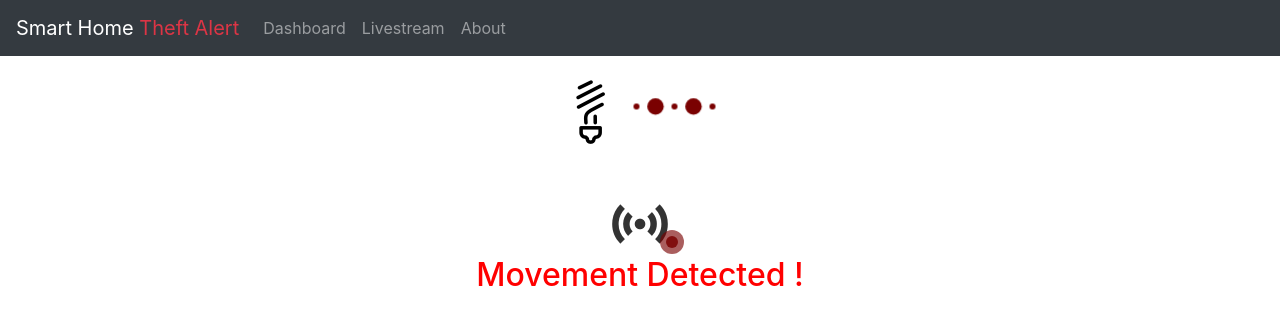
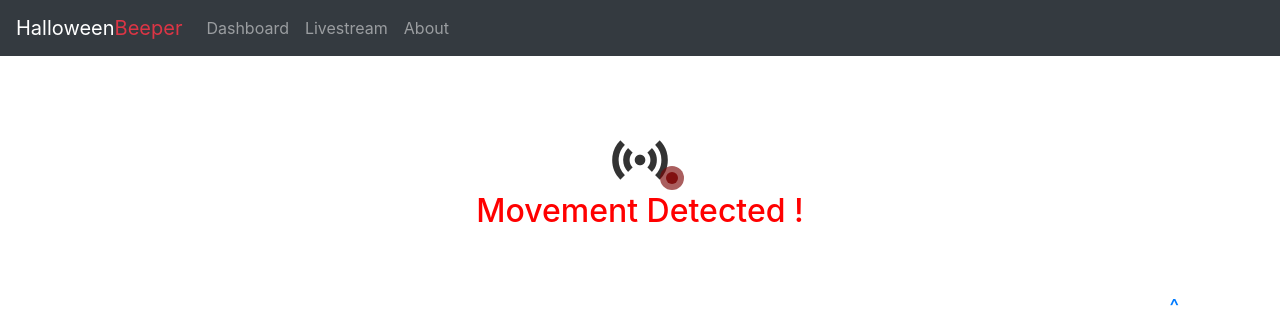
Before and after one commit to mitcodelab/beep, a plain HTML site: page index.html in a window 1280 px wide. Shown: the top 328 px of the page. Drawn offline with nearby package versions, Linux system fonts and the light colour scheme.

Commit message:
Update index.html

```diff
--- a/index.html
+++ b/index.html
@@ -6,14 +6,14 @@
    <link rel="stylesheet" href="assets/css/loaders.css">
    <link rel="stylesheet" href="assets/css/main.css">
    <link rel="stylesheet" href="assets/css/bootstrap.min.css">
-  <title>SmartHome Theft Alert</title>
+  <title>Hallowbeep</title>
   <link rel="shortcut icon" type="image/png" href="assets/img/profile.png">
 </head>
 
 <body>
 
 <nav id="navbar-site" class="navbar navbar-dark bg-dark navbar-expand-sm">
-  <a class="navbar-brand" href="#">Smart Home <span class="text-danger">Theft Alert</span></a>
+  <a class="navbar-brand" href="#">Halloween<span class="text-danger">Beeper</span></a>
     <button class="navbar-toggler" type="button" data-toggle="collapse" data-target="#navbarNavDropdown" aria-controls="navbarNavDropdown" aria-expanded="false" aria-label="Toggle navigation">
     <span class="navbar-toggler-icon"></span>
     </button>
@@ -31,10 +31,6 @@
     <center>
     <br>
     <div>
-    <img src="assets/img/ls4.png" style="text-align:right;">
-    <span id="lightdata" class="loader-inner ball-pulse-rise">....</span>
-    </div>
-
     <br><br>
 
     <div>
@@ -56,22 +52,12 @@
 
   var lightValue;
   var motionValue = 0;
-  /**var time = new Date();
-  time = time.getSeconds();
-  var date = new Date();
-  var index = index || 0;
-  **/
 
-  //Removed A0 since it is irrelevant
   // Initial Setup: Temperature A0; Light Sensor A3; Motion Sensor D5; Buzzer D6; 1 led D7
  function setup(){
  cpf.setPinMode('["resetPin"],["setPinMode", "analog", 0, "INPUT"],["setPinMode", "analog", 3, "INPUT"], ["setPinMode", "digital", 5, "INPUT"],["setPinMode", "digital", 6, "TONE"],["grove_newChainableLED", 7, 8, 1]');
   }// send for setup()
-  /**
-  function loop(){
-    setTimeout(main, 3000);          // Wait 3 secs then activate main function
-   }
-  **/
+
   function main() {
 
     lightValue= cpf.get("a3");
@@ -81,15 +67,11 @@
       cpf.request('["grove_setColorRGB", 0, 143, 4, 4]');
       cpf.request('["tone_play", 6, 293, 300]');
       cpf.request('["sleep", 300]');
-        //cpf.request('["tone_play", 6, 493, 300]');
-        //cpf.request('["grove_setColorRGB", 0, 4, 4, 143]');
-        //document.getElementById("movDetected1").style.opacity = "1";
-        //document.getElementById("movDetected2").style.opacity = "1";
+
       document.getElementById("movDetected3").style.opacity = "1";
       document.getElementById("movDetected4").style.opacity = "1";
     } else{
-        //document.getElementById("movDetected1").style.opacity = "0";
-        //document.getElementById("movDetected2").style.opacity = "0";
+
       document.getElementById("movDetected3").style.opacity = "0";
       document.getElementById("movDetected4").style.opacity = "0";
       cpf.request('["grove_setColorRGB", 0, 0, 0, 0]');
@@ -97,38 +79,6 @@
     setTimeout(main, 1000);
   } // End for main()
 
-
-// Alert functions output using sensors
-/***
-  function activewang(){
-    //Loads Wangwang Feature with lights
-    cpf.request('["grove_setColorRGB", 0, 143, 4, 4]');
-    cpf.request('["grove_setColorRGB", 0, 4, 4, 143]');
-    cpf.request('["tone_play", 6, 293, 300]');
-    cpf.request('["sleep", 300]');
-    cpf.request('["grove_setColorRGB", 0, 143, 4, 4]');
-    cpf.request('["grove_setColorRGB", 0, 4, 4, 143]');
-  }
-
-  function belltone(){
-    // Syntax:[<pin>, <frequency>, <duration>]
-    //Amazing Grace https://www.musicnotes.net/SONGS/05-AMAZI.html
-    //Lyrics: So La Do Re Mi So
-    cpf.request('["tone_play", 6, 392, 300],["sleep", 300],["tone_play", 6, 440, 300],["sleep", 300],["tone_play", 6, 261, 300],["sleep", 300],["tone_play", 6, 293, 300],["sleep", 300],["tone_play", 6, 329, 300],["sleep", 300],tone_play", 6, 392, 300],["sleep", 300]');
-  }
-
-  function uplink(){
-    //raw data uploader
-    if(motionValue == 1){
-      result="Motion Detected";
-      index += 1;
-      var json = {"result": result,  "date": date};
-      var str = JSON.stringify(json);
-      var storeId = "store" + index;
-      aop.setStore("storeId", str);
-    }
-  }
-  ****/
   setup();
   //loop();
   main();
@@ -140,30 +90,11 @@
 
   <div class="content">
     <section>
-<!-------INSERT YOUR YOUTUBE IFRAME HERE---------------->
-      <div class="embed-responsive embed-responsive-16by9">
-        <iframe width="968" height="545" src="https://gaming.youtube.com/embed/wsZnMSdZjtc" frameborder="0" allow="accelerometer; autoplay; encrypted-media; gyroscope; picture-in-picture" allowfullscreen></iframe>
-      </div>
-<!-------INSERT YOUR YOUTUBE IFRAME HERE---------------->
     <h5 class= "text-right"><a class="nav-link" href="#navbar-site">^</a></h5>
     </section>
   </div>
 
 
-<!--
-  <div class="content" id="reports">
-    <h2>Reports</h2>
-    <h3>Status</h3>
-    <p>Uplink: </p>
-
-    <h3>Motion Logs</h3>
-      <main>
-        <iframe src="https://docs.google.com/spreadsheets/d/e/2PACX-1vRU3Og86eMu6bLIqZaZpt6sH1tzh9BjMOYfvbY4bJvo7u_Dtp95cNjNVudS7LaLvjAJ9y6nvlE5xssq/pubhtml?gid=0&amp;single=true&amp;widget=true&amp;headers=false"></iframe>
-      </main>
-
-    <h5 class= "text-right"><a class="nav-link" href="#navbar-site">^</a></h5>
-  </div>
----->
   <div class="content" id="about">
     <h3>About Us</h3>
     <p>
```
